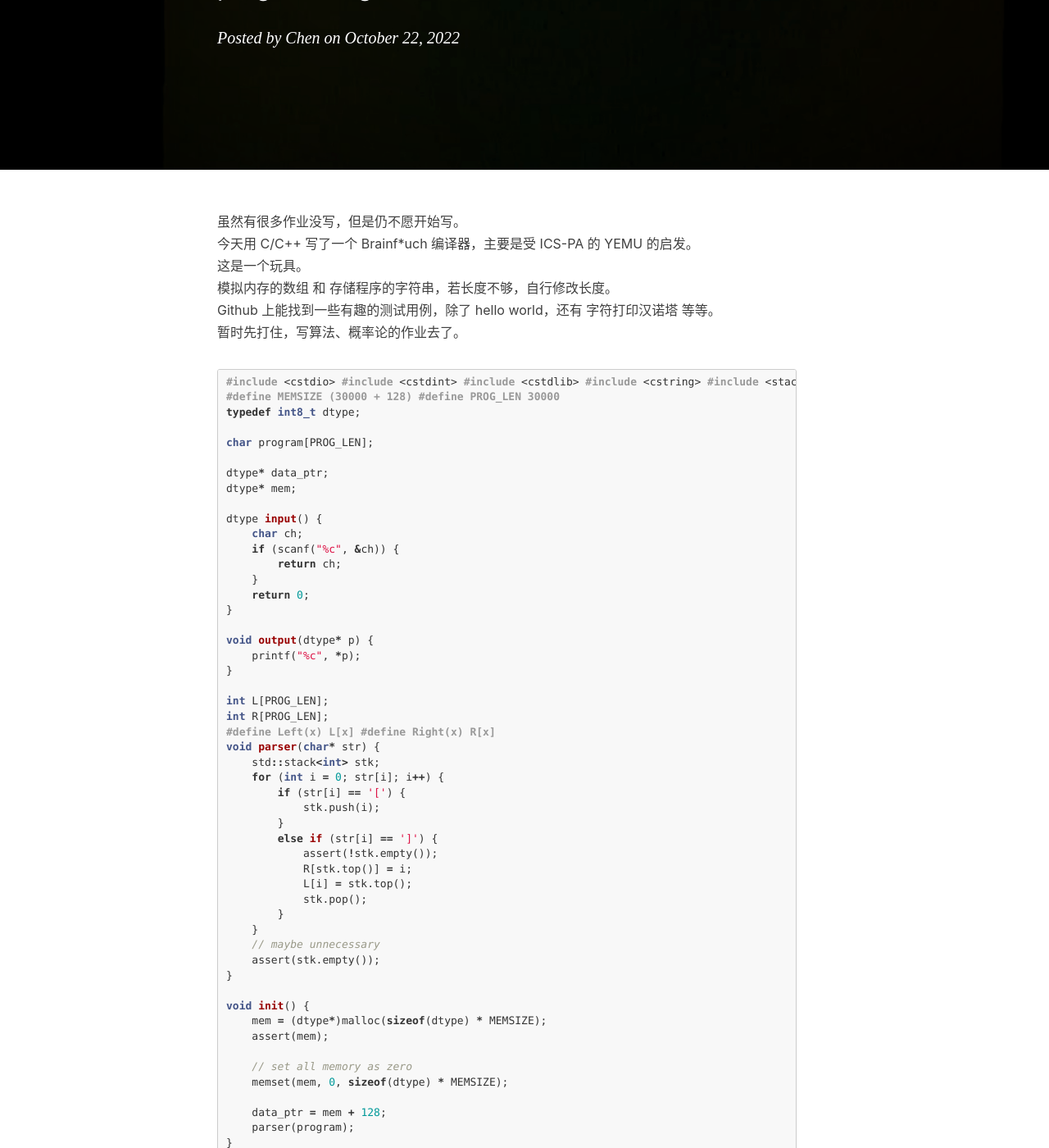
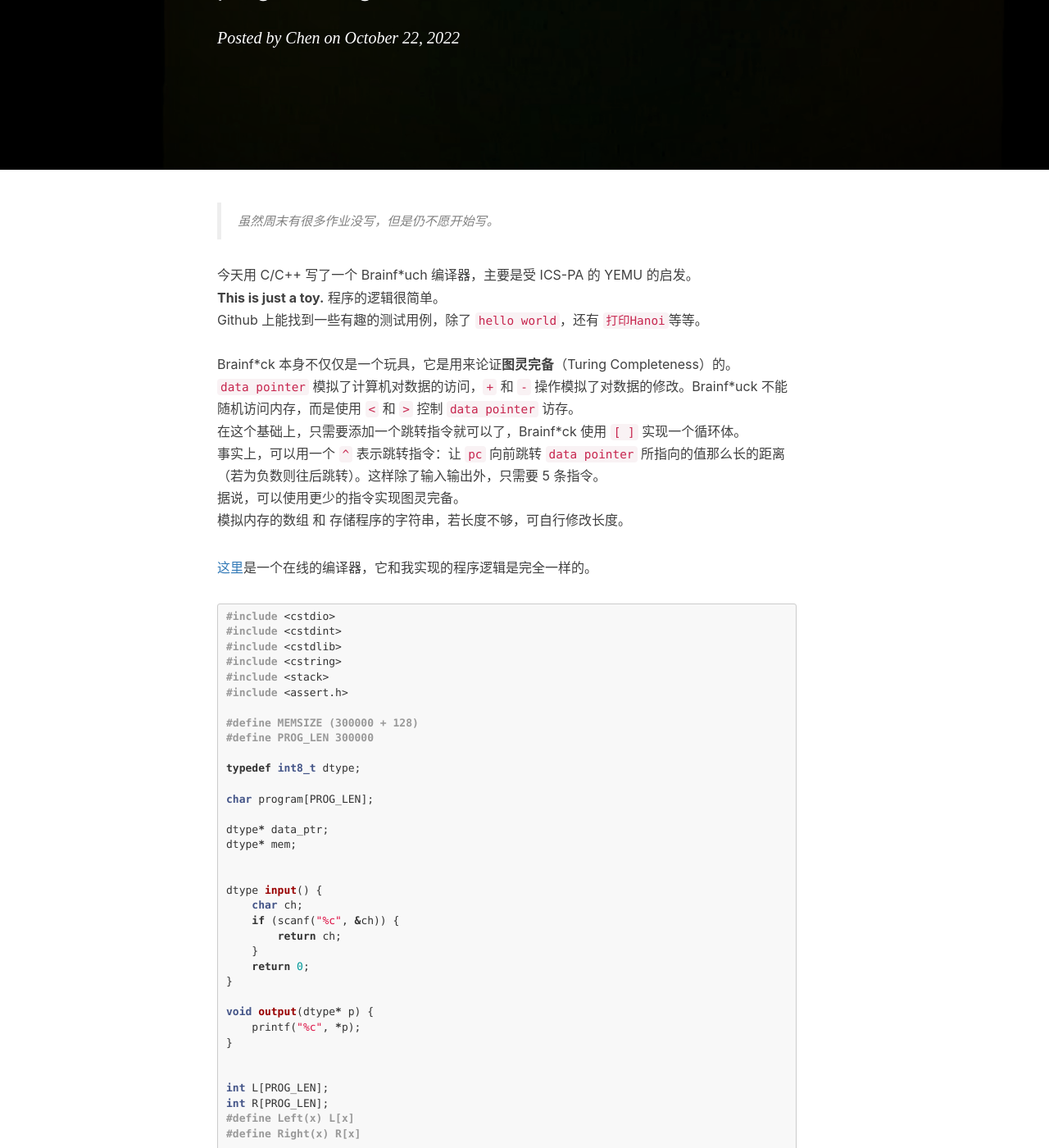
Before and after one commit to w20chen/w20chen.github.io, a Jekyll site: the page built from _posts/2022-10-22-brain.md, in a window 1280 px wide and 1400 px high, scrolled down 316 px. Shown: the whole window at 82% size. Built offline with Jekyll 4.4.1, drawn with Linux system fonts in a browser that asks for light colours; nearby versions of some CDN libraries; comment, search, counter and statistics services are not loaded; some of the changed text lies outside the part shown.

Commit message:
Update 2022-10-22-brain.md

````diff
--- a/_posts/2022-10-22-brain.md
+++ b/_posts/2022-10-22-brain.md
@@ -10,23 +10,39 @@ tags:
     - CS
 ---
 
-虽然有很多作业没写，但是仍不愿开始写。
+>虽然周末有很多作业没写，但是仍不愿开始写。
+
 今天用 C/C++ 写了一个 Brainf\*uch 编译器，主要是受 ICS-PA 的 YEMU 的启发。
-这是一个玩具。
-模拟内存的数组 和 存储程序的字符串，若长度不够，自行修改长度。
-Github 上能找到一些有趣的测试用例，除了 hello world，还有 字符打印汉诺塔 等等。
-暂时先打住，写算法、概率论的作业去了。
+**This is just a toy.** 程序的逻辑很简单。
+Github 上能找到一些有趣的测试用例，除了 `hello world`，还有 `打印Hanoi`等等。
+<br>
+Brainf\*ck 本身不仅仅是一个玩具，它是用来论证**图灵完备**（Turing Completeness）的。
+`data pointer` 模拟了计算机对数据的访问，`+` 和 `-` 操作模拟了对数据的修改。Brainf\*uck 不能随机访问内存，而是使用 `<` 和 `>` 控制 `data pointer` 访存。
+在这个基础上，只需要添加一个跳转指令就可以了，Brainf\*ck 使用 `[ ]` 实现一个循环体。
+事实上，可以用一个 `^` 表示跳转指令：让 `pc` 向前跳转 `data pointer` 所指向的值那么长的距离（若为负数则往后跳转）。这样除了输入输出外，只需要 5 条指令。
+据说，可以使用更少的指令实现图灵完备。
+模拟内存的数组 和 存储程序的字符串，若长度不够，可自行修改长度。
+
+<a htef="https://www.tutorialspoint.com/execute_brainfk_online.php">这里</a>是一个在线的编译器，它和我实现的程序逻辑是完全一样的。
 
 ```cpp
 #include <cstdio>
+
 #include <cstdint>
+
 #include <cstdlib>
+
 #include <cstring>
+
 #include <stack>
+
 #include <assert.h>
 
-#define MEMSIZE (30000 + 128)
-#define PROG_LEN 30000
+
+#define MEMSIZE (300000 + 128)
+
+#define PROG_LEN 300000
+
 
 typedef int8_t dtype;
 
@@ -34,6 +50,7 @@ char program[PROG_LEN];
 
 dtype* data_ptr;
 dtype* mem;
+
 
 dtype input() {
     char ch;
@@ -47,10 +64,13 @@ void output(dtype* p) {
     printf("%c", *p);
 }
 
+
 int L[PROG_LEN];
 int R[PROG_LEN];
 #define Left(x) L[x]
+
 #define Right(x) R[x]
+
 
 void parser(char* str) {
     std::stack<int> stk;
@@ -66,12 +86,20 @@ void parser(char* str) {
         }
     }
     // maybe unnecessary
-    assert(stk.empty());
+    if (!stk.empty()) {
+        printf("\e[1;31munbalanced brackets\n\e[0m");
+        exit(1);
+    }
 }
+
+
 
 void init() {
     mem = (dtype*)malloc(sizeof(dtype) * MEMSIZE);
-    assert(mem);
+    if (!mem) {
+        printf("\e[1;31mcannot allocate memory\n\e[0m");
+        exit(1);
+    }
 
     // set all memory as zero
     memset(mem, 0, sizeof(dtype) * MEMSIZE);
@@ -79,6 +107,7 @@ void init() {
     data_ptr = mem + 128;
     parser(program);
 }
+
 
 void execute(char* str) {
     for (int pc = 0; str[pc]; pc++) {
@@ -120,13 +149,15 @@ void execute(char* str) {
     }
 }
 
+
+
 int main(int argc, char ** argv) {
     assert(argc > 1);
 
     FILE* fp = fopen(argv[1], "r");
     if(!fp) {
-        printf("cannot find %s\n", argv[1]);
-        assert(0);
+        printf("\e[1;31mcannot find file %s\n\e[0m", argv[1]);
+        exit(1);
     }
 
     int cnt = -1;
````
